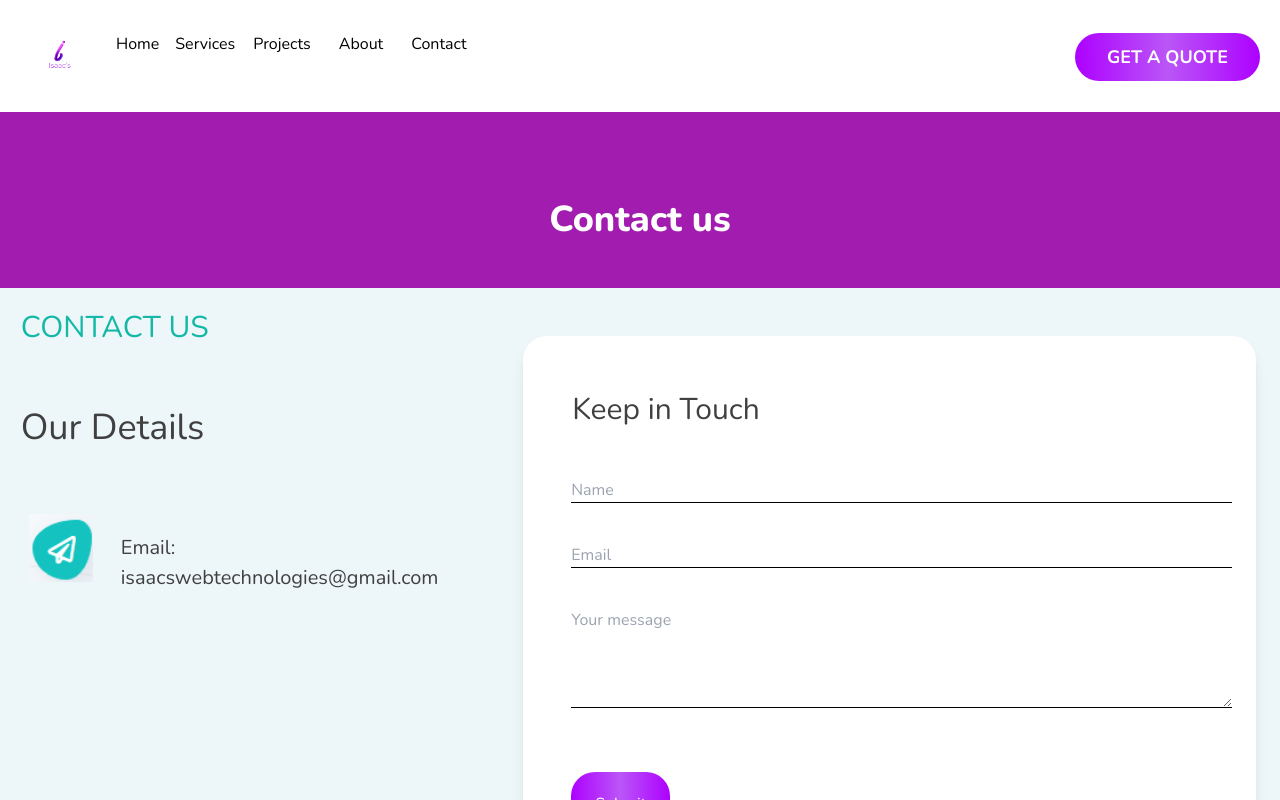
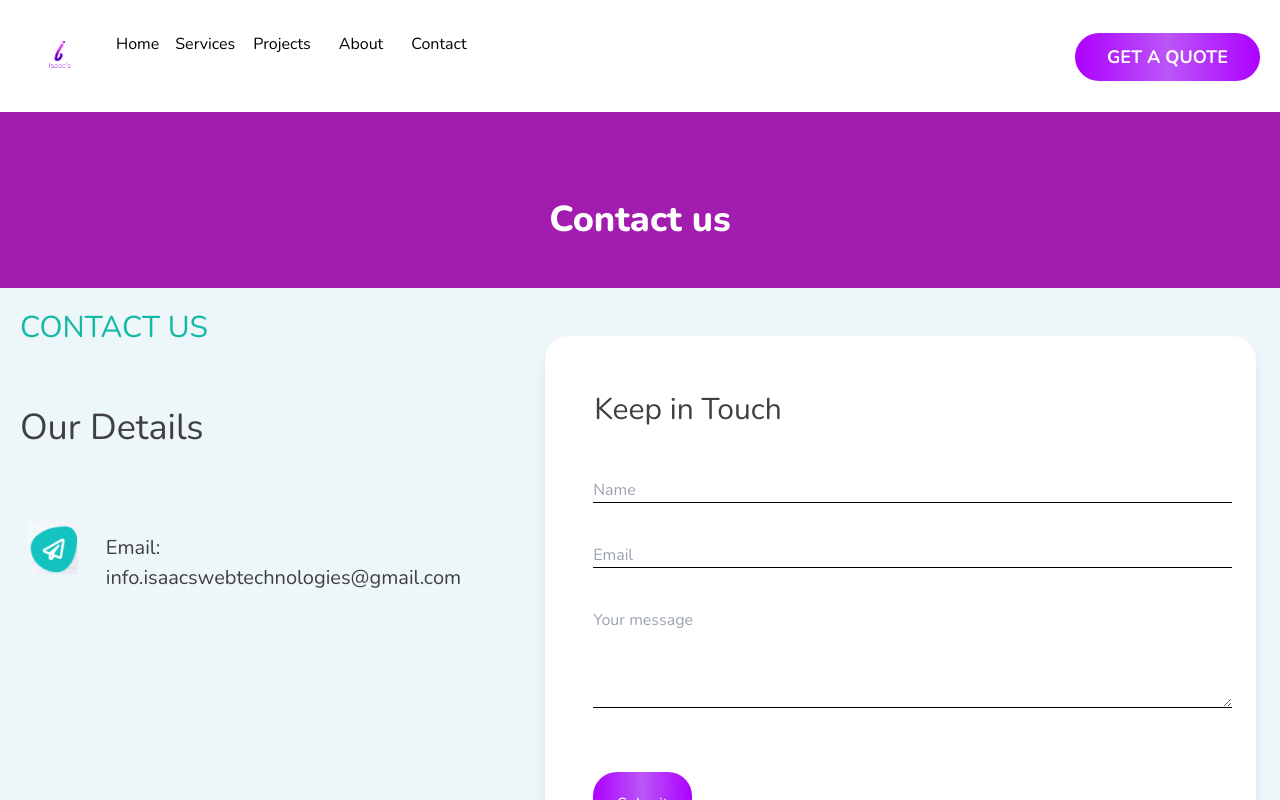
Before and after one commit to Isaacs-Web-Technologies/isaacs-website, a Next.js app: page /Contact in a window 1280 px wide. Shown: the top 800 px of the page. Built offline with nearby package versions, Linux system fonts and the light colour scheme; a web font is replaced by a local one.

Commit message:
contact mail edit

```diff
--- a/components/ContactComponents/Contact.jsx
+++ b/components/ContactComponents/Contact.jsx
@@ -51,7 +51,7 @@
                   +66 789 12345 */}
                   <br />
                   <h5 className="leading-[160%] mt-4 max-md:max-w-full">Email:</h5>
-                  isaacswebtechnologies@gmail.com
+                  info.isaacswebtechnologies@gmail.com
                   <br />
                   {/* <h5 className="leading-[160%] mt-4 max-md:max-w-full">Address:</h5>
                   123 Street, City */}
```
